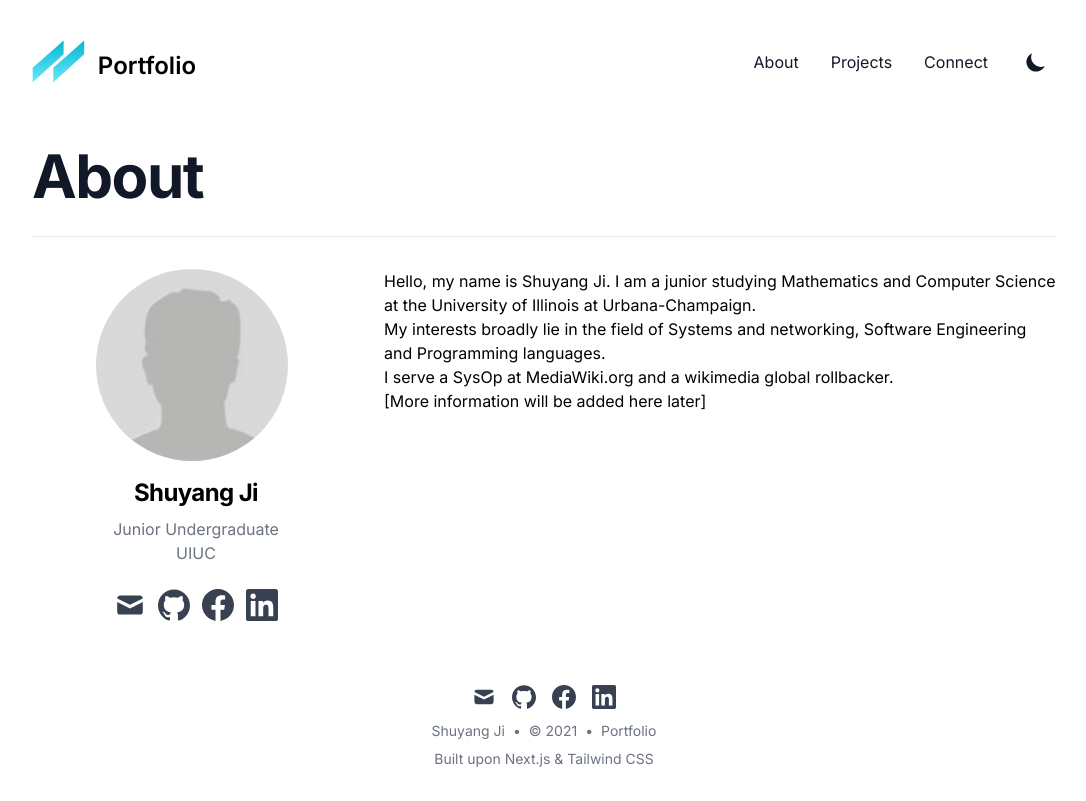
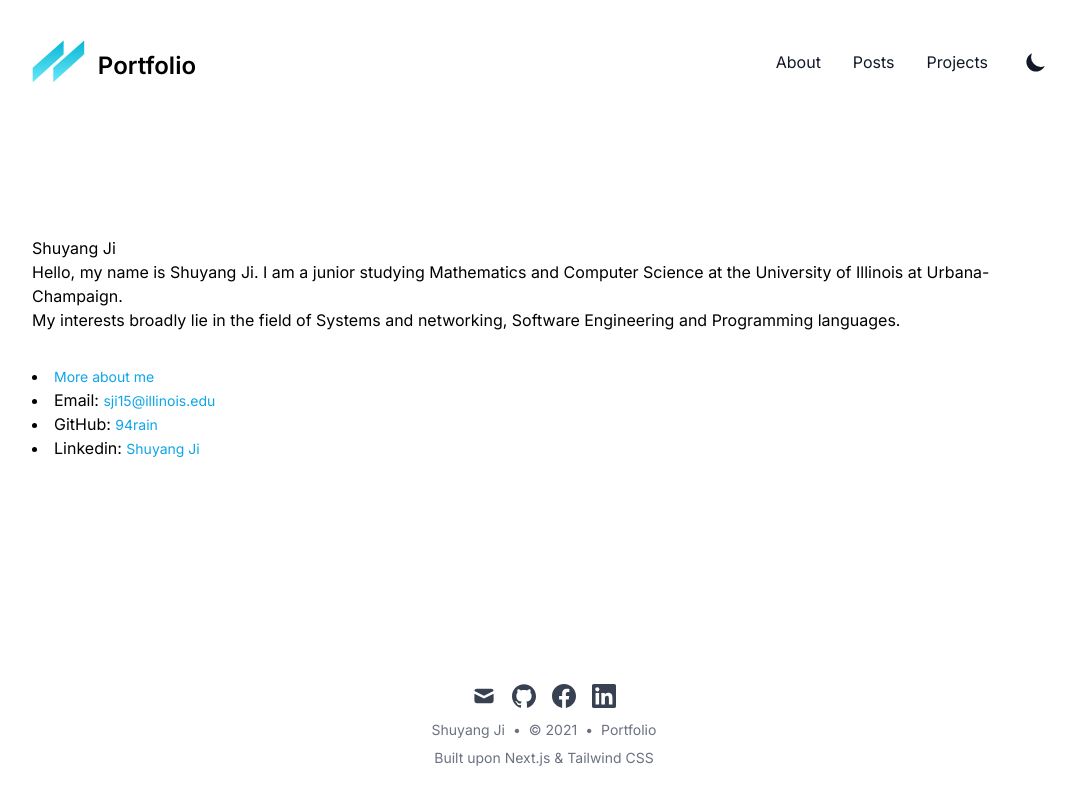
Before and after one commit to 94rain/portfolio, a Next.js app: page /about in a window 1280 px wide. Shown: the whole page, without its empty margins (96-1182 px from the left). Built offline with nearby package versions, Linux system fonts and the light colour scheme; what @tailwindcss/typography would draw is missing.

Commit message:
Update front page

```diff
--- /dev/null
+++ b/data/blog/biography.md
@@ -0,0 +1,30 @@
+---
+title: 'Biography'
+date: '2021-07-12'
+lastmod: '2021-07-12'
+tags: ['next-js']
+draft: false
+summary: 'Personal biography'
+images: ['/static/images/canada/mountains.jpg', '/static/images/canada/toronto.jpg']
+---
+
+Hello, my name is Shuyang Ji. I am a junior studying [Mathematics and Computer Science](https://cs.illinois.edu/academics/undergraduate/degree-program-options/bs-mathematics-computer-science) at the [University of Illinois at Urbana-Champaign](https://illinois.edu/), expecting to graduate in May 2023.
+
+## Career interests
+
+My interests broadly lie in the field of Systems and networking, Software Engineering and Programming languages. Recently I have been working on IoT virtualization, supervised by [Prof. Matthew Caesar](https://caesar.web.engr.illinois.edu/).
+
+I am passionate about building building blocks for software system and programming programs that program other programs. And I plan to work in the field of computer systems and networking.
+
+**Industry or academia? **
+
+This is a tough question. An overwhelming majority of students would end up in industry and likely so will I. I am pretty much leaning toward industry and I have been seeking industrial opportunities for Summer 2022. And I will most likely NOT to pursue postgraduate study right after graduation.
+
+<!--  I feel that I should not just keep cooking all the time, and instead, I should take some time to smell or get a taste of the soup <cite>[Tao Xie][http://mir.cs.illinois.edu/marinov/publications/Lam21PhD.pdf]</cite> -->
+<!-- I see myself as a "bottom-up" thinker. I believe that learning is a lifelong journey -->
+
+
+## Involvement
+I serve as a SysOp at MediaWiki.org and a global rollbacker on all wikimedia projects (See [my homepage](https://meta.wikimedia.org/wiki/User:94rain) and [CentralAuth](https://meta.wikimedia.org/wiki/Special:CentralAuth/94rain)). These are just fancy ways to say that the community has given me some extra buttons to help with uncontroversial maintenance.
+
+[More information will continue to be updated]
--- a/data/headerNavLinks.js
+++ b/data/headerNavLinks.js
@@ -1,9 +1,9 @@
 const headerNavLinks = [
   { href: '/', title: 'About' },
-  // { href: '/blog', title: 'Blog' },
+  { href: '/blog', title: 'Posts' },
   // { href: '/tags', title: 'Tags' },
   { href: '/projects', title: 'Projects' },
-  { href: '/connect', title: 'Connect' },
+  // { href: '/connect', title: 'Connect' },
   // { href: '/connect', title: 'Connect' },
 ]
 
--- a/data/siteMetadata.json
+++ b/data/siteMetadata.json
@@ -6,7 +6,7 @@
   "introduction": "Hello. My name is Shuyang Ji. I am a junior undergraduate studying at University of Illinois at Urbana-Champaign.",
   "language": "en-us",
   "siteUrl": "https://sji15.web.illinois.edu",
-  "siteRepo": "https://github.com/timlrx/tailwind-nextjs-starter-blog",
+  "siteRepo": "https://github.com/94rain/portfolio",
   "image": "/static/images/avatar.png",
   "socialBanner": "/static/images/twitter-card.png",
   "email": "sji15@illinois.edu",
--- a/layouts/PostLayout.js
+++ b/layouts/PostLayout.js
@@ -68,10 +68,10 @@ export default function PostLayout({ children, frontMatter, next, prev }) {
             <div className="divide-y divide-gray-200 dark:divide-gray-700 xl:pb-0 xl:col-span-3 xl:row-span-2">
               <div className="pt-10 pb-8 prose dark:prose-dark max-w-none">{children}</div>
               <div className="pt-6 pb-6 text-sm text-gray-700 dark:text-gray-300">
-                <Link href={discussUrl(slug)} rel="nofollow">
+                {/* <Link href={discussUrl(slug)} rel="nofollow">
                   {'Discuss on Twitter'}
-                </Link>
-                {` • `}
+                </Link> */}
+                {/* {` • `} */}
                 <Link href={editUrl(fileName)}>{'View on GitHub'}</Link>
               </div>
             </div>
--- a/pages/about.js
+++ b/pages/about.js
@@ -1,8 +1,20 @@
+import Link from '@/components/Link'
+import { PageSeo } from '@/components/SEO'
+import Tag from '@/components/Tag'
 import siteMetadata from '@/data/siteMetadata'
+import { getAllFilesFrontMatter } from '@/lib/mdx'
 import SocialIcon from '@/components/social-icons'
-import { PageSeo } from '@/components/SEO'
 
-export default function About() {
+const MAX_DISPLAY = 5
+const postDateTemplate = { year: 'numeric', month: 'long', day: 'numeric' }
+
+export async function getStaticProps() {
+  const posts = await getAllFilesFrontMatter('blog')
+
+  return { props: { posts } }
+}
+
+export default function Home({ posts }) {
   return (
     <>
       <PageSeo
@@ -10,43 +22,30 @@ export default function About() {
         description={`About me - ${siteMetadata.author}`}
         url={`${siteMetadata.siteUrl}/about`}
       />
-      <div className="divide-y">
-        <div className="pt-6 pb-8 space-y-2 md:space-y-5">
-          <h1 className="text-3xl font-extrabold leading-9 tracking-tight text-gray-900 dark:text-gray-100 sm:text-4xl sm:leading-10 md:text-6xl md:leading-14">
-            About
-          </h1>
+        <div className="pt-6 pb-14 space-y-2 md:space-y-5">
+
         </div>
-        <div className="items-start space-y-2 xl:grid xl:grid-cols-3 xl:gap-x-8 xl:space-y-0">
-          <div className="flex flex-col items-center pt-8 space-x-2">
-            <img src={siteMetadata.image} alt="avatar" className="w-48 h-48 rounded-full" />
-            <h3 className="pt-4 pb-2 text-2xl font-bold leading-8 tracking-tight">
-              {siteMetadata.author}
-            </h3>
-            <div className="text-gray-500 dark:text-gray-400">Junior Undergraduate</div>
-            <div className="text-gray-500 dark:text-gray-400">UIUC</div>
-            <div className="flex pt-6 space-x-3">
-              <SocialIcon kind="mail" href={`mailto:${siteMetadata.email}`} />
-              <SocialIcon kind="github" href={siteMetadata.github} />
-              <SocialIcon kind="facebook" href={siteMetadata.facebook} />
-              {/* <SocialIcon kind="youtube" href={siteMetadata.youtube} /> */}
-              <SocialIcon kind="linkedin" href={siteMetadata.linkedin} />
-              {/* <SocialIcon kind="twitter" href={siteMetadata.twitter} /> */}
-            </div>
-          </div>
-          <div className="pt-8 pb-8 prose dark:prose-dark max-w-none xl:col-span-2">
+
+        <div className="items-start space-y-2 xl:grid xl:grid-cols-1 xl:gap-x-8 xl:space-y-0">
+
+          <div className="pt-8 pb-8 prose dark:prose-dark max-w-none xl:col-span-1">
+            <h2>
+              Shuyang Ji
+            </h2>
             <p>
-             Hello, my name is Shuyang Ji. I am a junior studying Mathematics and Computer Science at the University of
-              Illinois at Urbana-Champaign.
+              Hello, my name is Shuyang Ji. I am a junior studying Mathematics and Computer Science at the University of Illinois at Urbana-Champaign.
             </p>
             <p>
-             My interests broadly lie in the field of Systems and networking, Software Engineering
-              and Programming languages.
+              My interests broadly lie in the field of Systems and networking, Software Engineering and Programming languages.
             </p>
-            <p>I serve a SysOp at MediaWiki.org and a wikimedia global rollbacker.</p>
-            <p>[More information will be added here later]</p>
           </div>
+              <div>
+                  <li><a class="mr-3 text-sm font-medium text-blue-500 hover:text-blue-600 dark:hover:text-blue-400 text-decoration: none" href="./blog/biography" data="">More about me</a></li>
+                  <li>Email: <a class="mr-3 text-sm font-medium text-blue-500 hover:text-blue-600 dark:hover:text-blue-400" href="mailto:sji15@illinois.edu" data="">sji15@illinois.edu</a></li>
+                  <li>GitHub: <a class="mr-3 text-sm font-medium text-blue-500 hover:text-blue-600 dark:hover:text-blue-400" target="_blank" href="https://github.com/94rain" data="">94rain</a></li>
+                  <li>Linkedin: <a class="mr-3 text-sm font-medium text-blue-500 hover:text-blue-600 dark:hover:text-blue-400" target="_blank" href="https://www.linkedin.com/in/shuyang-ji/" data="">Shuyang Ji</a></li>
+              </div>
         </div>
-      </div>
     </>
   )
 }
--- a/pages/index.js
+++ b/pages/index.js
@@ -23,109 +23,29 @@ export default function Home({ posts }) {
         url={`${siteMetadata.siteUrl}/about`}
       />
         <div className="pt-6 pb-14 space-y-2 md:space-y-5">
+
         </div>
-        <div className="items-start space-y-2 xl:grid xl:grid-cols-2 xl:gap-x-8 xl:space-y-0">
 
-          <div className="pt-8 pb-8 prose dark:prose-dark max-w-none xl:col-span-2">
+        <div className="items-start space-y-2 xl:grid xl:grid-cols-1 xl:gap-x-8 xl:space-y-0">
+
+          <div className="pt-8 pb-8 prose dark:prose-dark max-w-none xl:col-span-1">
+            <h2>
+              Shuyang Ji
+            </h2>
             <p>
-              Hello, my name is Shuyang Ji. I am a junior studying Mathematics and Computer Science at the University of
-              Illinois at Urbana-Champaign.
+              Hello, my name is Shuyang Ji. I am a junior studying Mathematics and Computer Science at the University of Illinois at Urbana-Champaign.
             </p>
             <p>
-              My interests broadly lie in the field of Systems and networking, Software Engineering
-              and Programming languages.
+              My interests broadly lie in the field of Systems and networking, Software Engineering and Programming languages.
             </p>
-            <ul>
-              <li>Email: <a class="no-underline ..." href="mailto:sji15@illinois.edu" data="">sji15@illinois.edu</a></li>
-              <li>GitHub: <a target="_blank" class="no-underline ..." href="https://github.com/94rain" data="">94rain</a></li>
-              <li>Linkedin: <a target="_blank" class="no-underline ..." href="https://www.linkedin.com/in/shuyang-ji/" data="">Shuyang Ji</a></li>
-            </ul>
-            <p></p>
           </div>
+              <div>
+                  <li><a class="mr-3 text-sm font-medium text-blue-500 hover:text-blue-600 dark:hover:text-blue-400 text-decoration: none" href="./blog/biography" data="">More about me</a></li>
+                  <li>Email: <a class="mr-3 text-sm font-medium text-blue-500 hover:text-blue-600 dark:hover:text-blue-400" href="mailto:sji15@illinois.edu" data="">sji15@illinois.edu</a></li>
+                  <li>GitHub: <a class="mr-3 text-sm font-medium text-blue-500 hover:text-blue-600 dark:hover:text-blue-400" target="_blank" href="https://github.com/94rain" data="">94rain</a></li>
+                  <li>Linkedin: <a class="mr-3 text-sm font-medium text-blue-500 hover:text-blue-600 dark:hover:text-blue-400" target="_blank" href="https://www.linkedin.com/in/shuyang-ji/" data="">Shuyang Ji</a></li>
+              </div>
         </div>
     </>
   )
-  // return (
-  //   <>
-  //     <PageSeo
-  //       title={siteMetadata.title}
-  //       description={siteMetadata.description}
-  //       url={siteMetadata.siteUrl}
-  //     />
-  //     <div className="divide-y divide-gray-200 dark:divide-gray-700">
-  //       <div className="pt-6 pb-8 space-y-2 md:space-y-5">
-  //         <h1 className="text-3xl font-extrabold leading-9 tracking-tight text-gray-900 dark:text-gray-100 sm:text-4xl sm:leading-10 md:text-6xl md:leading-14">
-  //           Latest
-  //         </h1>
-  //         <p className="text-lg leading-7 text-gray-500 dark:text-gray-400">
-  //           {siteMetadata.description}
-  //         </p>
-  //       </div>
-  //       <ul className="divide-y divide-gray-200 dark:divide-gray-700">
-  //         {!posts.length && 'No posts found.'}
-  //         {posts.slice(0, MAX_DISPLAY).map((frontMatter) => {
-  //           const { slug, date, title, summary, tags } = frontMatter
-  //           return (
-  //             <li key={slug} className="py-12">
-  //               <article>
-  //                 <div className="space-y-2 xl:grid xl:grid-cols-4 xl:space-y-0 xl:items-baseline">
-  //                   <dl>
-  //                     <dt className="sr-only">Published on</dt>
-  //                     <dd className="text-base font-medium leading-6 text-gray-500 dark:text-gray-400">
-  //                       <time dateTime={date}>
-  //                         {new Date(date).toLocaleDateString(siteMetadata.locale, postDateTemplate)}
-  //                       </time>
-  //                     </dd>
-  //                   </dl>
-  //                   <div className="space-y-5 xl:col-span-3">
-  //                     <div className="space-y-6">
-  //                       <div>
-  //                         <h2 className="text-2xl font-bold leading-8 tracking-tight">
-  //                           <Link
-  //                             href={`/blog/${slug}`}
-  //                             className="text-gray-900 dark:text-gray-100"
-  //                           >
-  //                             {title}
-  //                           </Link>
-  //                         </h2>
-  //                         <div className="flex flex-wrap">
-  //                           {tags.map((tag) => (
-  //                             <Tag key={tag} text={tag} />
-  //                           ))}
-  //                         </div>
-  //                       </div>
-  //                       <div className="prose text-gray-500 max-w-none dark:text-gray-400">
-  //                         {summary}
-  //                       </div>
-  //                     </div>
-  //                     <div className="text-base font-medium leading-6">
-  //                       <Link
-  //                         href={`/blog/${slug}`}
-  //                         className="text-blue-500 hover:text-blue-600 dark:hover:text-blue-400"
-  //                         aria-label={`Read "${title}"`}
-  //                       >
-  //                         Read more &rarr;
-  //                       </Link>
-  //                     </div>
-  //                   </div>
-  //                 </div>
-  //               </article>
-  //             </li>
-  //           )
-  //         })}
-  //       </ul>
-  //     </div>
-  //     {posts.length > MAX_DISPLAY && (
-  //       <div className="flex justify-end text-base font-medium leading-6">
-  //         <Link
-  //           href="/blog"
-  //           className="text-blue-500 hover:text-blue-600 dark:hover:text-blue-400"
-  //           aria-label="all posts"
-  //         >
-  //           All Posts &rarr;
-  //         </Link>
-  //       </div>
-  //     )}
-  //   </>
-  // )
 }
```
Also changed, not shown: data/projectsData.js (+7 -7 lines), public/static/images/proxy.png (added), 1 other file (tests, documents, lock files or other folders).
